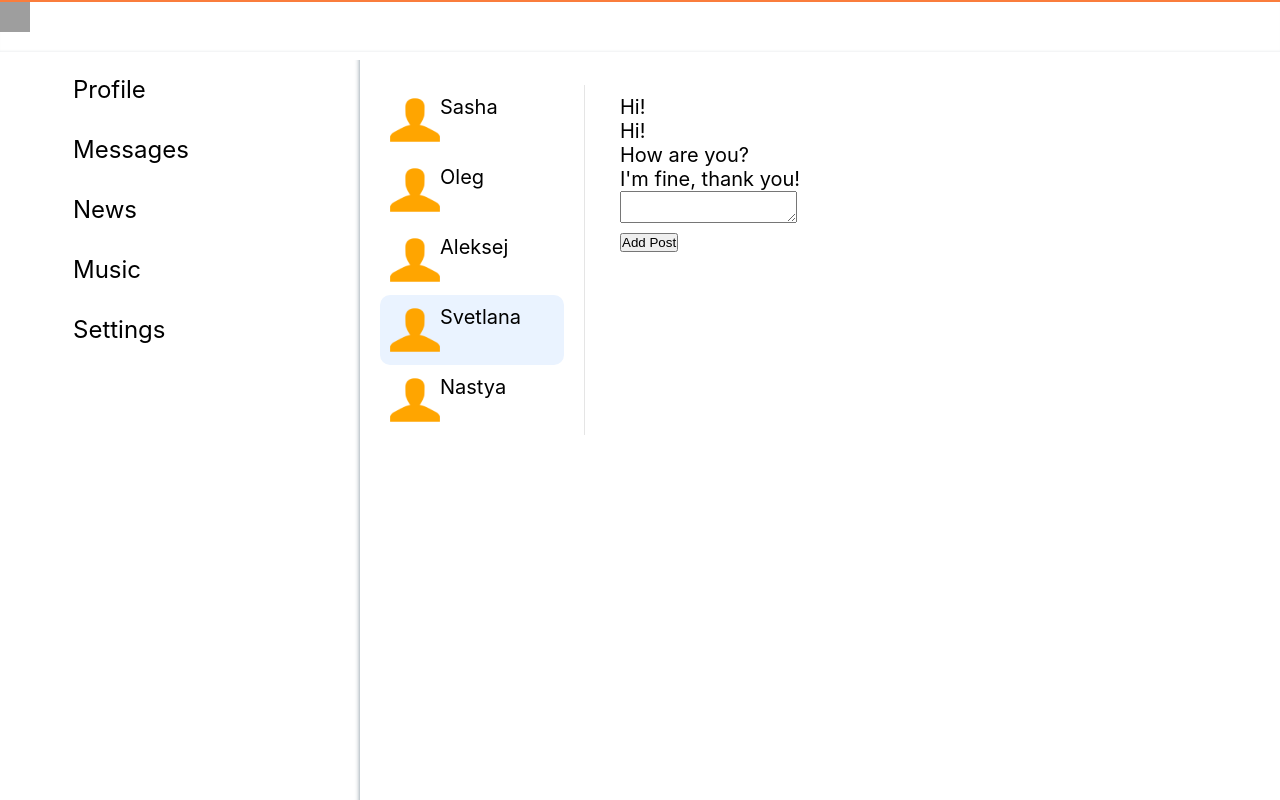
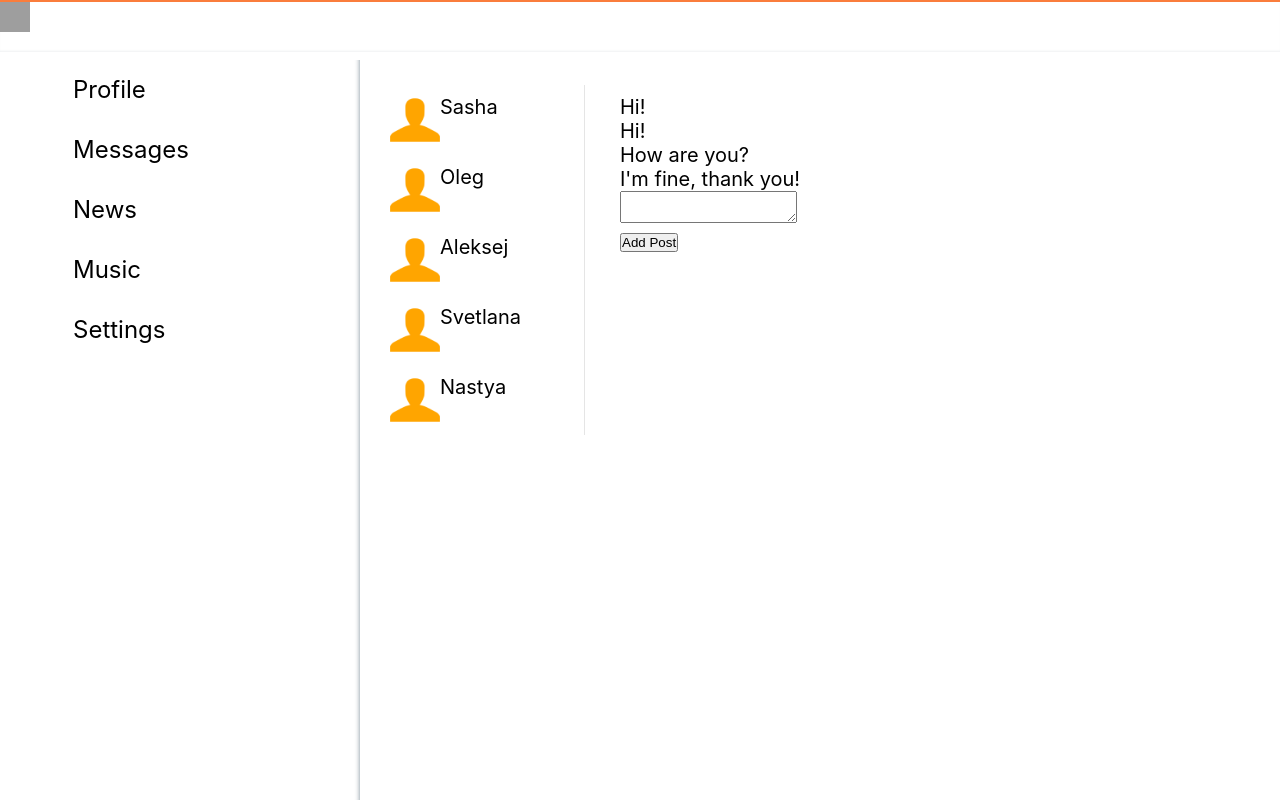
Before and after one commit to vetchinator/social-network, a React (Create React App) app: page /dialog/4 in a window 1280 px wide. Built offline with nearby package versions, Linux system fonts and the light colour scheme; grey boxes are pictures that could not be loaded.

Commit message:
Refactoring

```diff
--- a/src/components/Dialog/Dialog.jsx
+++ b/src/components/Dialog/Dialog.jsx
@@ -5,7 +5,7 @@ import Message from "./Message/Message";
 
 const Dialog = (props) => {
     let dialogElements = props.dialogsPage.dialogs.map((d) => (
-        <DialogItem id={d.id} name={d.name} />
+        <DialogItem key={d.id} name={d.name} />
     ));
 
     let messageElements = props.dialogsPage.messages.map((m) => (
```
